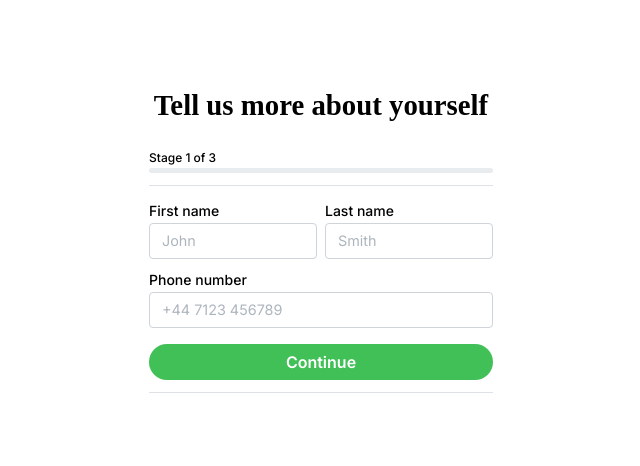
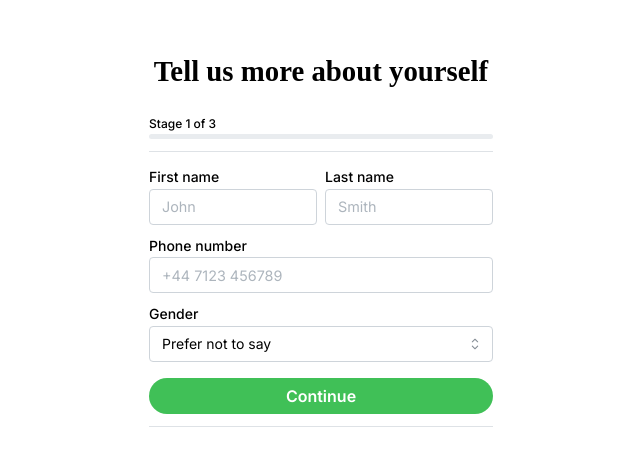
Before and after one commit to njcushing/online-shop, a React (Vite) app in the folder packages/frontend/: page /create-account in a window 1280 px wide. Shown: the part 154-620 px from the top of the page, without its empty margins (319-959 px from the left). Built offline with nearby package versions, Linux system fonts and the light colour scheme; a web font is replaced by a local one.

Commit message:
Render NativeSelect component for gender field

```diff
--- a/packages/frontend/src/features/SetPersonalInformationForm/index.tsx
+++ b/packages/frontend/src/features/SetPersonalInformationForm/index.tsx
@@ -1,5 +1,5 @@
 import { useContext } from "react";
-import { Input, TextInput, Button, Divider, Progress } from "@mantine/core";
+import { Input, TextInput, Button, Divider, Progress, NativeSelect } from "@mantine/core";
 import { useForm, SubmitHandler } from "react-hook-form";
 import { zodResolver } from "@hookform/resolvers/zod";
 import { CreateAccountContext } from "@/pages/CreateAccount";
@@ -98,6 +98,17 @@ export function SetPersonalInformationForm() {
                             placeholder="+44 7123 456789"
                             error={createInputError(errors.phone?.message)}
                         />
+
+                        <NativeSelect
+                            label="Gender"
+                            data={[
+                                { label: "Male", value: "male" },
+                                { label: "Female", value: "female" },
+                                { label: "Other", value: "other" },
+                                { label: "Prefer not to say", value: "unspecified" },
+                            ]}
+                            defaultValue="unspecified"
+                        />
                     </div>
 
                     <Button
```
